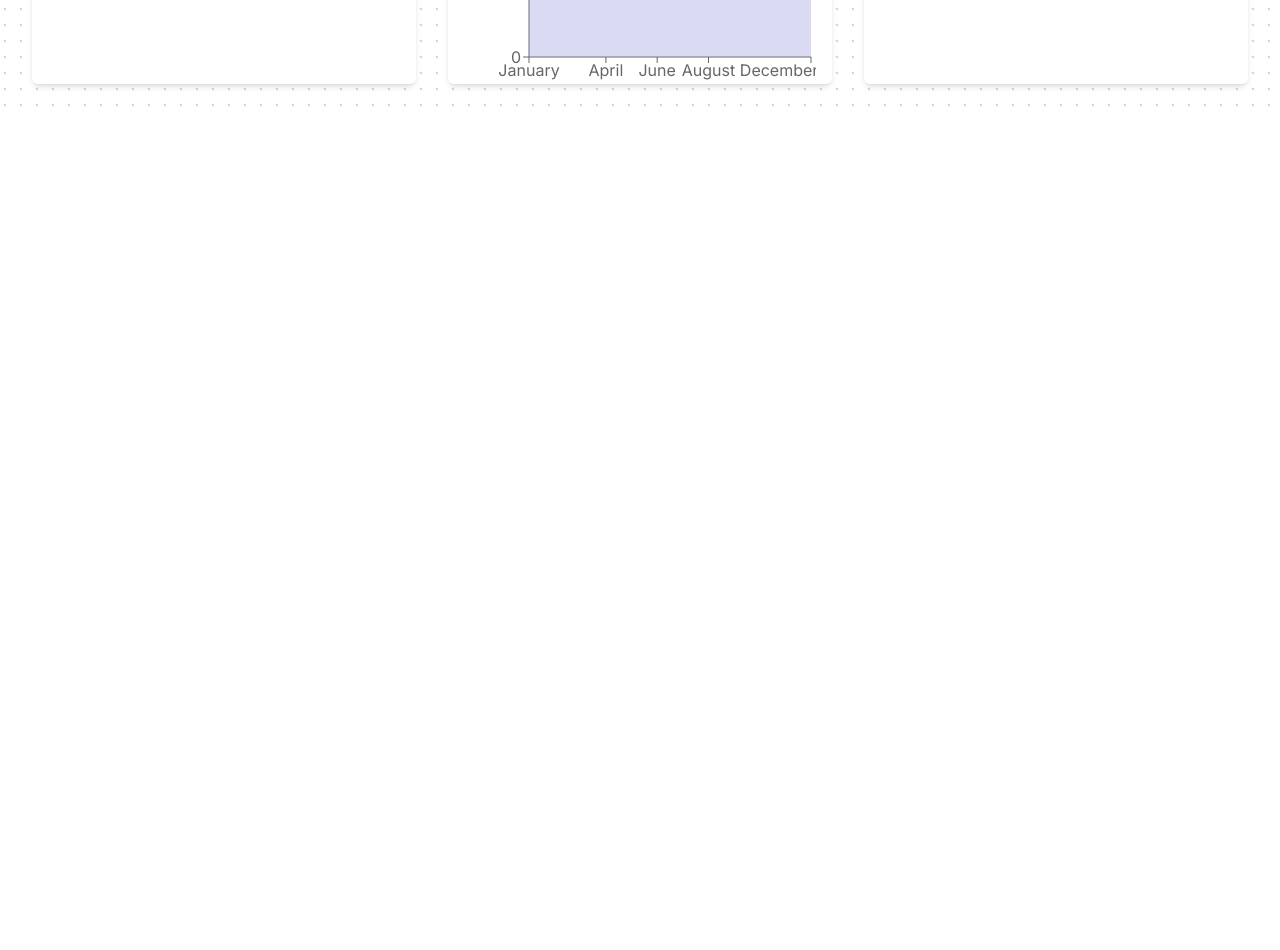
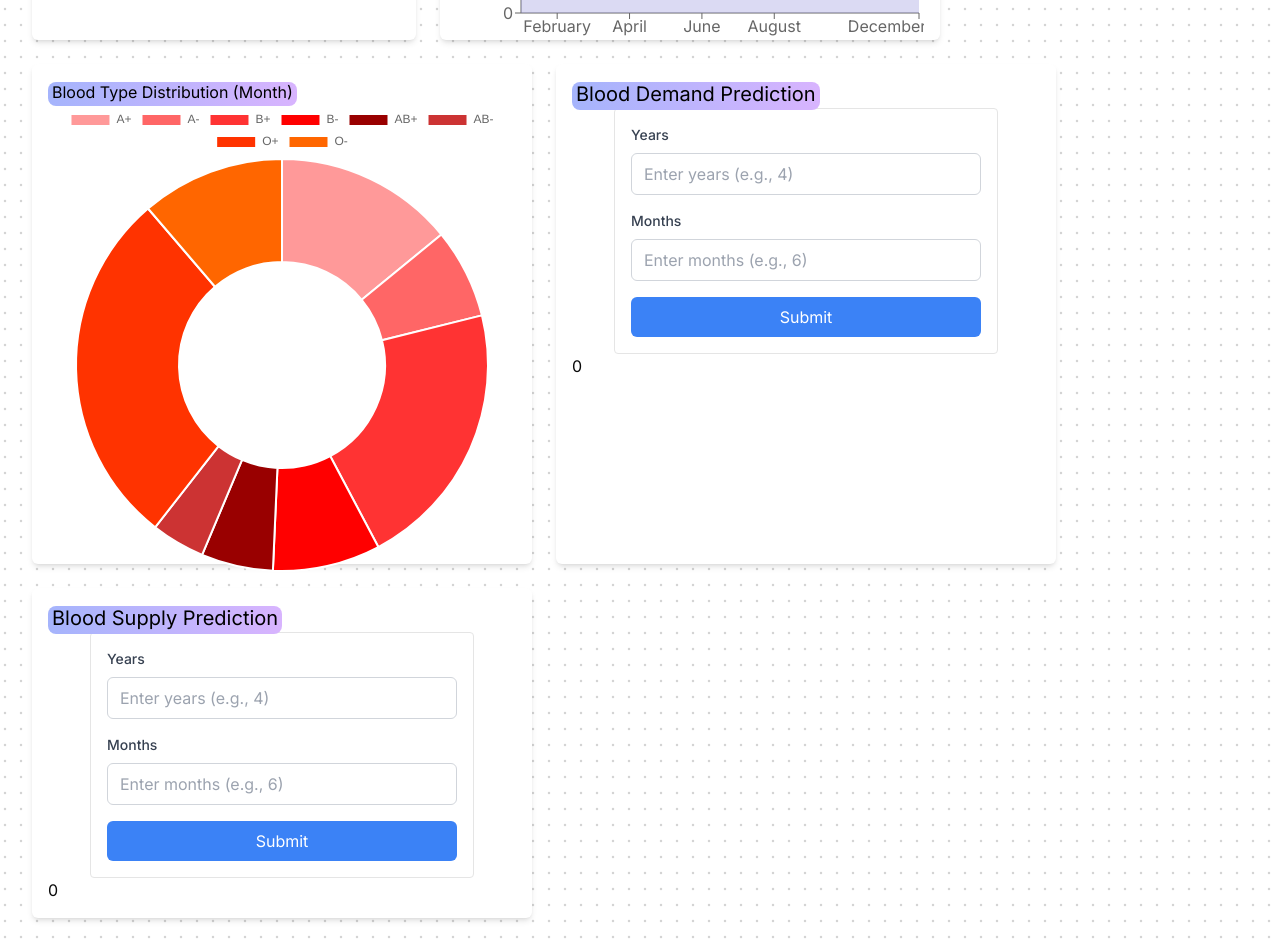
Before and after one commit to Eemayas/Donor_Link, a Next.js app: page /dashboard in a window 1280 px wide. Shown: the part 780-1730 px from the top of the page. Before the commit the page ends 896 px from the top, so only its background shows below. Built offline with nearby package versions, Linux system fonts and the light colour scheme.

Commit message:
Add demand and supply prediction forms with validation and API integration

```diff
--- a/app/dashboard/page.tsx
+++ b/app/dashboard/page.tsx
@@ -1,6 +1,6 @@
 /** @format */
 "use client";
-import { useEffect, useState } from "react";
+import { FormEvent, useEffect, useState } from "react";
 import { Pie } from "react-chartjs-2";
 import {
   Chart,
@@ -31,6 +31,7 @@ import {
 import { loactionData } from "./constant";
 import { HeroHighlight, Highlight } from "@/components/ui/hero-highlight";
 import { motion } from "framer-motion";
+import { Label } from "@/components/ui/label";
 
 // Register all necessary chart components
 Chart.register(
@@ -251,19 +252,18 @@ export default function Dashboard() {
         </select>
       </div>
 
-      <div className="flex  gap-8 mt-11">
-        <div className="bg-white p-4 shadow-md rounded-md flex-1 gap-16 max-h-[500px]">
-          <Highlight className="text-black dark:text-white w-full mx-auto ">
+      <div className="flex flex-wrap gap-6">
+        <div className="bg-white p-4 shadow-md rounded-md max-h-[500px] w-96 flex flex-col">
+          <Highlight className="text-black dark:text-white w-full mx-auto">
             Blood Type Distribution (Population)
-          </Highlight>{" "}
+          </Highlight>
           <canvas id="populationChart"></canvas>
         </div>
-        <div className="bg-white p-4 shadow-md rounded-md flex-1 gap-16  max-h-[500px]">
-          <Highlight className="text-black dark:text-white w-full mx-auto ">
+
+        <div className="bg-white p-4 shadow-md rounded-md max-h-[500px] min-w-[500px]">
+          <Highlight className="text-black dark:text-white w-full mx-auto">
             Accident Distribution
-          </Highlight>{" "}
-          <>
-            {" "}
+          </Highlight>
           <ResponsiveContainer width="100%" height="100%">
             <AreaChart data={accidentData}>
               <XAxis dataKey="month" />
@@ -278,15 +278,288 @@ export default function Dashboard() {
               />
             </AreaChart>
           </ResponsiveContainer>
-          </>
         </div>
-        <div className="bg-white p-4 shadow-md rounded-md flex-1 gap-16  max-h-[500px]">
-          <Highlight className="text-black dark:text-white w-full mx-auto ">
+
+        <div className="bg-white p-4 shadow-md rounded-md max-h-[500px] min-w-[500px]">
+          <Highlight className="text-black dark:text-white w-full mx-auto">
             Blood Type Distribution (Month)
-          </Highlight>{" "}
+          </Highlight>
           {data && <Pie data={data} options={pieChartOptions} />}
+        </div>
+
+        <div className="bg-white p-4 shadow-md rounded-md max-h-[500px] min-w-[500px]">
+          <Highlight className="text-black dark:text-white text-xl">
+            Blood Demand Prediction
+          </Highlight>
+          <DemandPredictionForm />
+        </div>
+
+        <div className="bg-white p-4 shadow-md rounded-md max-h-[500px] min-w-[500px]">
+          <Highlight className="text-black dark:text-white text-xl">
+            Blood Supply Prediction
+          </Highlight>
+          <SupplyPredictionForm />
         </div>
       </div>
     </div>
   );
 }
+
+const DemandPredictionForm = () => {
+  const [prediction, setPrediction] = useState<number>(0); // Change to string
+  const [years, setYears] = useState<string>(""); // Change to string
+  const [months, setMonths] = useState<string>(""); // Change to string
+  const [yearsError, setYearsError] = useState<string>("");
+  const [monthsError, setMonthsError] = useState<string>("");
+
+  // Validate years input
+  const validateYears = (value: string) => {
+    const numericValue = parseInt(value);
+    if (isNaN(numericValue) || numericValue < 0) {
+      setYearsError("Years cannot be negative.");
+    } else {
+      setYearsError("");
+    }
+  };
+
+  // Handle years input change
+  const handleYearsChange = (e: React.ChangeEvent<HTMLInputElement>) => {
+    const value = e.target.value;
+    setYears(value);
+    validateYears(value);
+  };
+
+  // Handle months input change
+  const handleMonthsChange = (e: React.ChangeEvent<HTMLInputElement>) => {
+    const value = e.target.value;
+    setMonths(value);
+  };
+
+  async function handleSubmit(
+    event: FormEvent<HTMLFormElement>
+  ): Promise<void> {
+    event.preventDefault();
+    console.log("Years:", years.split(","));
+    console.log("Months:", months.split(","));
+
+    try {
+      const response = await fetch(
+        "http://127.0.0.1:5000/predict_demand_values",
+        {
+          method: "POST", // Changed to 'POST' to include the body
+          headers: {
+            "Content-Type": "application/json",
+          },
+          body: JSON.stringify({
+            yearly_demands: years.split(",").map(Number),
+            monthly_demands: months.split(",").map(Number),
+          }),
+        }
+      );
+
+      if (!response.ok) {
+        throw new Error(`Request failed with status ${response.status}`);
+      }
+
+      const result = await response.json();
+      setPrediction(result["prediction"][0]);
+      console.log({ result, flat: result["prediction"][0] });
+      console.log("Prediction result:", result);
+    } catch (error) {
+      console.error("Error:", error);
+    }
+  }
+
+  useEffect(() => {
+    console.log({ prediction });
+  }, [prediction]);
+
+  return (
+    <>
+      {" "}
+      <form
+        className="space-y-4 max-w-sm mx-auto p-4 border rounded"
+        onSubmit={handleSubmit}
+      >
+        <div className="grid gap-2">
+          <label
+            htmlFor="years"
+            className="block text-sm font-medium text-gray-700"
+          >
+            Years
+          </label>
+          <input
+            id="years"
+            type="text"
+            name="years"
+            value={years}
+            onChange={handleYearsChange}
+            className="w-full px-3 py-2 border border-gray-300 rounded-md focus:outline-none focus:ring focus:ring-blue-500"
+            placeholder="Enter years (e.g., 4)"
+          />
+          {yearsError && (
+            <span className="text-red-500 text-sm">{yearsError}</span>
+          )}
+        </div>
+
+        <div className="grid gap-2">
+          <label
+            htmlFor="months"
+            className="block text-sm font-medium text-gray-700"
+          >
+            Months
+          </label>
+          <input
+            id="months"
+            type="text" // Change type to text to maintain string value
+            name="months"
+            value={months}
+            onChange={handleMonthsChange}
+            className="w-full px-3 py-2 border border-gray-300 rounded-md focus:outline-none focus:ring focus:ring-blue-500"
+            placeholder="Enter months (e.g., 6)"
+          />
+          {monthsError && (
+            <span className="text-red-500 text-sm">{monthsError}</span>
+          )}
+        </div>
+
+        <button
+          type="submit"
+          className="w-full bg-blue-500 text-white py-2 px-4 rounded-md hover:bg-blue-600"
+        >
+          Submit
+        </button>
+      </form>
+      {prediction}
+    </>
+  );
+};
+const SupplyPredictionForm = () => {
+  const [prediction, setPrediction] = useState<number>(0); // Change to string
+  const [years, setYears] = useState<string>(""); // Change to string
+  const [months, setMonths] = useState<string>(""); // Change to string
+  const [yearsError, setYearsError] = useState<string>("");
+  const [monthsError, setMonthsError] = useState<string>("");
+
+  // Validate years input
+  const validateYears = (value: string) => {
+    const numericValue = parseInt(value);
+    if (isNaN(numericValue) || numericValue < 0) {
+      setYearsError("Years cannot be negative.");
+    } else {
+      setYearsError("");
+    }
+  };
+
+  // Handle years input change
+  const handleYearsChange = (e: React.ChangeEvent<HTMLInputElement>) => {
+    const value = e.target.value;
+    setYears(value);
+    validateYears(value);
+  };
+
+  // Handle months input change
+  const handleMonthsChange = (e: React.ChangeEvent<HTMLInputElement>) => {
+    const value = e.target.value;
+    setMonths(value);
+  };
+
+  async function handleSubmit(
+    event: FormEvent<HTMLFormElement>
+  ): Promise<void> {
+    event.preventDefault();
+    console.log("Years:", years.split(","));
+    console.log("Months:", months.split(","));
+
+    try {
+      const response = await fetch(
+        "http://127.0.0.1:5000/predict_supply_values",
+        {
+          method: "POST", // Changed to 'POST' to include the body
+          headers: {
+            "Content-Type": "application/json",
+          },
+          body: JSON.stringify({
+            yearly_supplies: years.split(",").map(Number),
+            monthly_supplies: months.split(",").map(Number),
+          }),
+        }
+      );
+
+      if (!response.ok) {
+        throw new Error(`Request failed with status ${response.status}`);
+      }
+
+      const result = await response.json();
+      setPrediction(result["prediction"][0]);
+      console.log({ result, flat: result["prediction"][0] });
+      console.log("Prediction result:", result);
+    } catch (error) {
+      console.error("Error:", error);
+    }
+  }
+
+  useEffect(() => {
+    console.log({ prediction });
+  }, [prediction]);
+
+  return (
+    <>
+      {" "}
+      <form
+        className="space-y-4 max-w-sm mx-auto p-4 border rounded"
+        onSubmit={handleSubmit}
+      >
+        <div className="grid gap-2">
+          <label
+            htmlFor="years"
+            className="block text-sm font-medium text-gray-700"
+          >
+            Years
+          </label>
+          <input
+            id="years"
+            type="text"
+            name="years"
+            value={years}
+            onChange={handleYearsChange}
+            className="w-full px-3 py-2 border border-gray-300 rounded-md focus:outline-none focus:ring focus:ring-blue-500"
+            placeholder="Enter years (e.g., 4)"
+          />
+          {yearsError && (
+            <span className="text-red-500 text-sm">{yearsError}</span>
+          )}
+        </div>
+
+        <div className="grid gap-2">
+          <label
+            htmlFor="months"
+            className="block text-sm font-medium text-gray-700"
+          >
+            Months
+          </label>
+          <input
+            id="months"
+            type="text" // Change type to text to maintain string value
+            name="months"
+            value={months}
+            onChange={handleMonthsChange}
+            className="w-full px-3 py-2 border border-gray-300 rounded-md focus:outline-none focus:ring focus:ring-blue-500"
+            placeholder="Enter months (e.g., 6)"
+          />
+          {monthsError && (
+            <span className="text-red-500 text-sm">{monthsError}</span>
+          )}
+        </div>
+
+        <button
+          type="submit"
+          className="w-full bg-blue-500 text-white py-2 px-4 rounded-md hover:bg-blue-600"
+        >
+          Submit
+        </button>
+      </form>
+      {prediction}
+    </>
+  );
+};
```
Also changed, not shown: 1 other file (tests, documents, lock files or other folders). Lines whose indentation alone changed are shown as unchanged.
